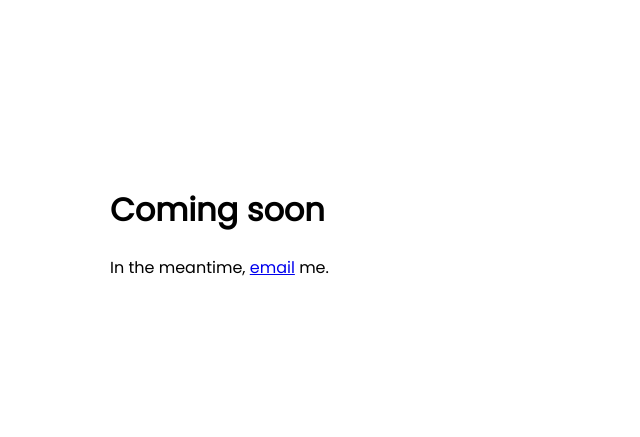
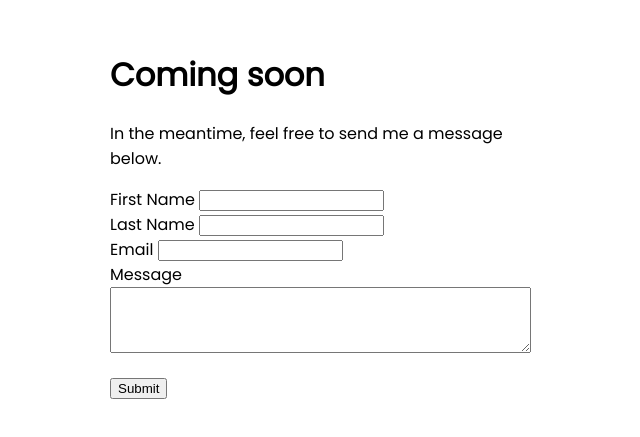
Before and after one commit to twisty650/website, a plain HTML site: page index.html in a window 1280 px wide. Shown: the part 167-604 px from the top of the page, without its empty margins (330-970 px from the left). Drawn offline with Linux system fonts and the light colour scheme.

Commit message:
added contact form

```diff
--- a/index.html
+++ b/index.html
@@ -19,10 +19,7 @@
             margin-right: auto;
             width: 400px;
         }
-        h1 {
-            font-family: 'Poppins';
-        }
-        p {
+        h1, p, form {
             font-family: 'Poppins';
         }
         </style>
@@ -32,8 +29,19 @@
             <div class="middle">
               <div class="inner">
                 <h1>Coming soon</h1>
-                <p>In the meantime, <a href="mailto:bwilloughby@pm.me">email</a> me.
+                <p> In the meantime, feel free to send me a message below.
                 </p>
+                <form action="https://fabform.io/f/YeNqEVz" method="post">
+                    <label for="firstName">First Name</label>
+                    <input name="firstName" type="text" required><br>
+                    <label for="lastName">Last Name</label>
+                    <input name="lastName" type="text" required><br>
+                    <label for="email">Email</label>
+                    <input name="email" type="email" required><br>
+                    <label for="message">Message</label>
+                    <textarea id="message" name="message" rows="4" cols="50"> </textarea> <br>                    <br>
+                    <button class="button is-link" type="submit">Submit</button>
+                  </form>
               </div>
             </div>
           </div>
```
